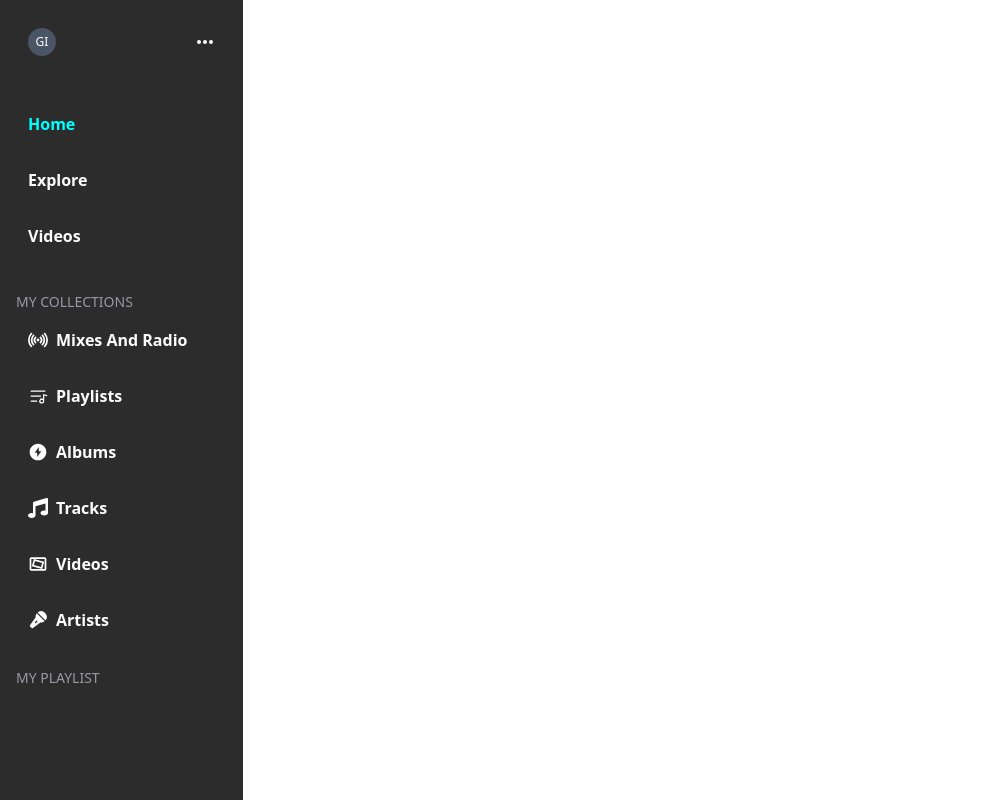
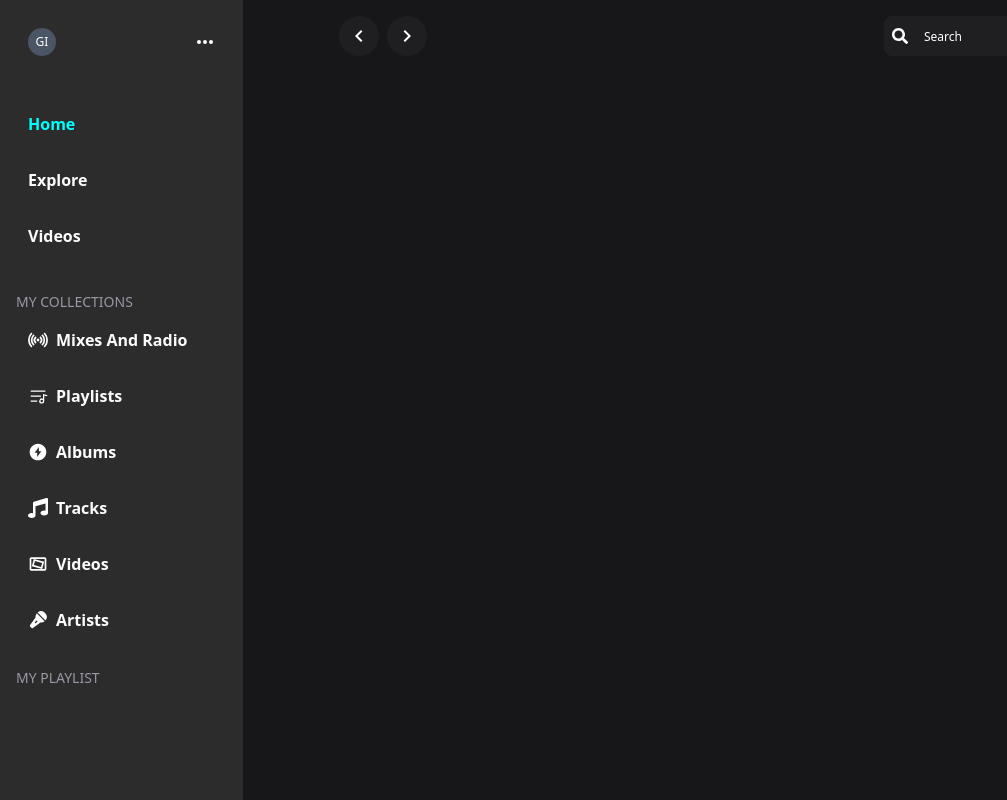
Before and after one commit to ayhan219/Music, a React (Vite) app in the folder frontend/: page / in a window 1280 px wide. Shown: the whole page, without its empty margins (0-1007 px from the left). Built offline with nearby package versions, Linux system fonts and the light colour scheme.

Commit message:
searchbararea created and updated

```diff
--- /dev/null
+++ b/frontend/src/components/SearchbarArea.tsx
@@ -0,0 +1,24 @@
+import { FaSearch } from "react-icons/fa"
+import { MdOutlineKeyboardArrowLeft, MdOutlineKeyboardArrowRight } from "react-icons/md"
+
+
+const SearchbarArea = () => {
+  return (
+    <div className='w-full h-28 flex justify-between px-24 pt-4'>
+        <div className="flex gap-2">
+          <div className='w-10 h-10 rounded-full bg-[#1f1f22] flex items-center justify-center cursor-pointer'>
+          <MdOutlineKeyboardArrowLeft className="text-white text-2xl" />
+            </div>
+            <div className='w-10 h-10 rounded-full bg-[#1f1f22] flex items-center justify-center cursor-pointer'>
+            <MdOutlineKeyboardArrowRight className="text-white text-2xl" />
+            </div>
+        </div>
+        <div className="relative flex">
+        <FaSearch className="text-white text-base absolute left-2 top-3" />
+            <input className="bg-[#1F1F22] px-10 w-[300px] h-10 rounded-lg outline-none text-white placeholder:text-white text-xs placeholder:font-thin" type="text" placeholder="Search" />
+        </div>
+    </div>
+  )
+}
+
+export default SearchbarArea
--- a/frontend/src/index.css
+++ b/frontend/src/index.css
@@ -6,3 +6,6 @@
 .text-hover{
     @apply text-[#00FFFF]
 }
+.bg-primary{
+    @apply bg-[#171719]
+}
--- a/frontend/src/pages/Home.tsx
+++ b/frontend/src/pages/Home.tsx
@@ -1,8 +1,9 @@
-import React from 'react'
+import SearchbarArea from "../components/SearchbarArea"
 
 const Home = () => {
   return (
-    <div className='w-full h-full bg-black'>
+    <div className='w-full h-screen bg-primary'>
+      <SearchbarArea />
     </div>
   )
 }
```
